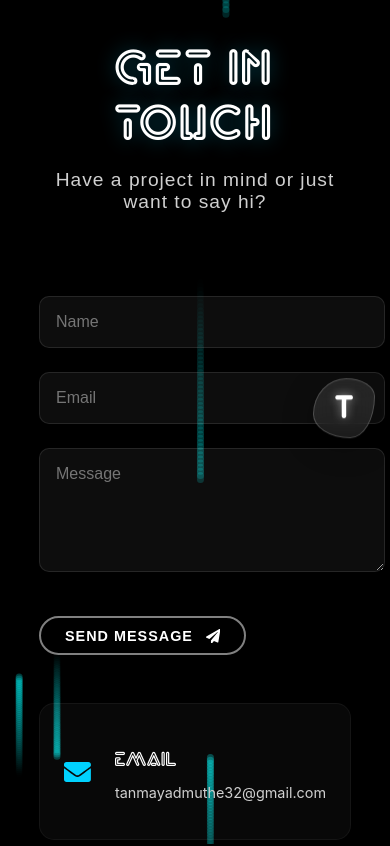
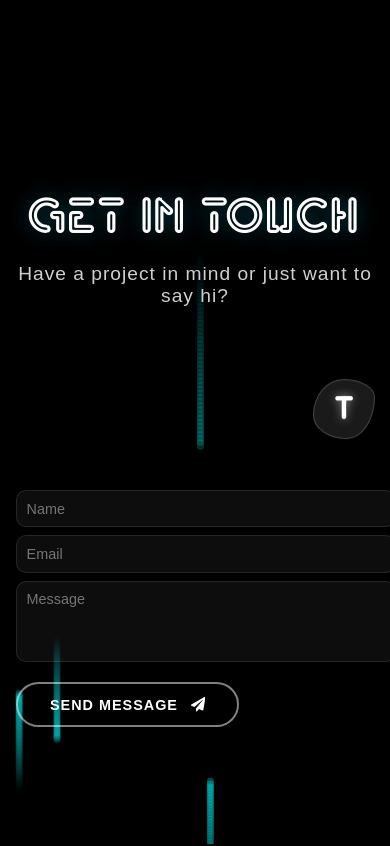
Before and after one commit to tanmayadmuthe/tanmay-, a React (Vite) app: page /contact in a window 390 px wide. Shown: the top 846 px of the page. Built offline with nearby package versions, Linux system fonts and the light colour scheme.

Commit message:
Final V4

```diff
--- a/src/Components/Contact/Contact.css
+++ b/src/Components/Contact/Contact.css
@@ -1,29 +1,29 @@
-/* --- Container --- */
 .contact-container {
-  max-height: 100%;
+  height: 100vh;
   max-width: 100%;
   padding: 0 10%;
   display: flex;
   flex-direction: column;
   align-items: center;
+  justify-content: center;
   position: relative;
   z-index: 10;
+  overflow: hidden;
   animation: fadeInPage 1s ease-out;
 }
 
-/* --- Header --- */
 .contact-header {
   text-align: center;
-  margin-bottom: 4rem;
+  margin-bottom: 2rem;
+  flex-shrink: 0;
 }
 
-/* Reusing .section-title & .section-subtitle from Projects.css (or redefine here) */
 .section-title {
   font-family: "Exo", sans-serif;
-  font-size: 4rem;
+  font-size: 3.5rem;
   font-weight: 700;
   color: #fff;
-  margin-bottom: 0.5rem;
+  margin-bottom: 0.2rem;
   text-shadow: 0 0 20px rgba(0, 210, 255, 0.3);
   letter-spacing: 2px;
 }
@@ -31,36 +31,37 @@
 .section-subtitle {
   font-family: sans-serif;
   color: var(--subtext-color);
-  font-size: 1.2rem;
+  font-size: 1rem;
   letter-spacing: 1px;
 }
 
-/* --- Layout --- */
 .contact-content {
   display: flex;
-  gap: 4rem;
+  gap: 3rem;
   width: 100%;
   max-width: 1000px;
+  max-height: 70vh;
+  align-items: center;
 }
 
-/* --- Form --- */
 .contact-form {
   flex: 1;
   display: flex;
   flex-direction: column;
-  gap: 1.5rem;
+  gap: 1rem;
+  justify-content: center;
 }
 
 .form-group input,
 .form-group textarea {
   width: 100%;
-  padding: 1rem;
+  padding: 0.8rem 1rem;
   background: rgba(255, 255, 255, 0.05);
   border: 1px solid rgba(255, 255, 255, 0.1);
   border-radius: 10px;
   color: #fff;
   font-family: sans-serif;
-  font-size: 1rem;
+  font-size: 0.95rem;
   outline: none;
   transition: all 0.3s ease;
 }
@@ -73,7 +74,8 @@
 }
 
 .form-group textarea {
-  resize: vertical; /* Allow vertical resizing only */
+  resize: none;
+  height: 100px;
 }
 
 .submit-btn {
@@ -81,24 +83,24 @@
   display: flex;
   align-items: center;
   gap: 0.8rem;
-  margin-top: 1rem;
+  margin-top: 0.5rem;
+  padding: 0.8rem 2rem;
 }
 
-/* --- Info Side --- */
 .contact-info {
   flex: 1;
   display: flex;
   flex-direction: column;
-  gap: 2rem;
-  justify-content: center; /* Centers info items vertically since map is gone */
+  gap: 1.5rem;
+  justify-content: center;
 }
 
 .info-item {
   display: flex;
   align-items: center;
-  gap: 1.5rem;
+  gap: 1.2rem;
   background: rgba(255, 255, 255, 0.03);
-  padding: 1.5rem;
+  padding: 1.2rem;
   border-radius: 15px;
   border: 1px solid rgba(255, 255, 255, 0.05);
   transition: transform 0.3s ease;
@@ -111,13 +113,13 @@
 }
 
 .info-icon {
-  font-size: 2rem;
+  font-size: 1.8rem;
   color: var(--primary-color);
 }
 
 .info-item h3 {
   font-family: "Exo", sans-serif;
-  font-size: 1.2rem;
+  font-size: 1.1rem;
   color: #fff;
   margin-bottom: 0.2rem;
 }
@@ -127,14 +129,43 @@
   font-size: 0.9rem;
 }
 
-/* --- Mobile --- */
 @media (max-width: 768px) {
+  .contact-container {
+    padding: 1rem;
+    justify-content: space-evenly;
+  }
+
   .contact-content {
     flex-direction: column;
-    gap: 3rem;
+    gap: 1rem;
+    max-height: 85vh;
   }
 
   .section-title {
-    font-size: 3rem;
+    font-size: 2rem;
+    margin-bottom: 0;
+  }
+
+  .section-subtitle {
+    font-size: 0.8rem;
+  }
+
+  .contact-form {
+    gap: 0.5rem;
+    width: 100%;
+  }
+
+  .contact-info {
+    display: none;
+  }
+
+  .form-group input,
+  .form-group textarea {
+    padding: 0.6rem;
+    font-size: 0.9rem;
+  }
+
+  .form-group textarea {
+    height: 60px;
   }
 }
--- a/src/Components/Contact/Contact.jsx
+++ b/src/Components/Contact/Contact.jsx
@@ -1,4 +1,4 @@
-import React from "react";
+import React, { useState } from "react";
 import "./Contact.css";
 import {
   FaEnvelope,
@@ -8,10 +8,27 @@ import {
 } from "react-icons/fa";
 
 const Contact = () => {
+  const [formData, setFormData] = useState({
+    name: "",
+    email: "",
+    message: "",
+  });
+
+  const handleChange = (e) => {
+    setFormData({ ...formData, [e.target.name]: e.target.value });
+  };
+
   const handleSubmit = (e) => {
     e.preventDefault();
-    // Add your form submission logic here (e.g., EmailJS, Formspree)
-    alert("Message sent! (This is a demo)");
+
+    const { name, email, message } = formData;
+
+    const subject = `Portfolio Contact from ${name}`;
+    const body = `Name: ${name}%0D%0AEmail: ${email}%0D%0A%0D%0AMessage:%0D%0A${message}`;
+
+    window.location.href = `mailto:tanmayadmuthe32@gmail.com?subject=${encodeURIComponent(
+      subject
+    )}&body=${body}`;
   };
 
   return (
@@ -24,23 +41,42 @@ const Contact = () => {
       </div>
 
       <div className="contact-content">
-        {/* --- Left Side: Contact Form --- */}
         <form className="contact-form" onSubmit={handleSubmit}>
           <div className="form-group">
-            <input type="text" placeholder="Name" required />
+            <input
+              type="text"
+              name="name"
+              placeholder="Name"
+              required
+              value={formData.name}
+              onChange={handleChange}
+            />
           </div>
           <div className="form-group">
-            <input type="email" placeholder="Email" required />
+            <input
+              type="email"
+              name="email"
+              placeholder="Email"
+              required
+              value={formData.email}
+              onChange={handleChange}
+            />
           </div>
           <div className="form-group">
-            <textarea placeholder="Message" rows="5" required></textarea>
+            <textarea
+              name="message"
+              placeholder="Message"
+              rows="5"
+              required
+              value={formData.message}
+              onChange={handleChange}
+            ></textarea>
           </div>
           <button type="submit" className="btn primary submit-btn">
             Send Message <FaPaperPlane />
           </button>
         </form>
 
-        {/* --- Right Side: Info --- */}
         <div className="contact-info">
           <div className="info-item">
             <FaEnvelope className="info-icon" />
```
